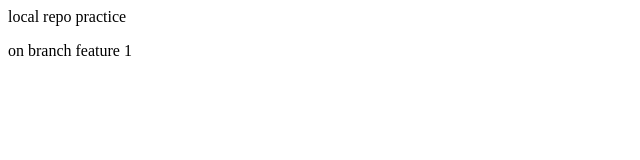
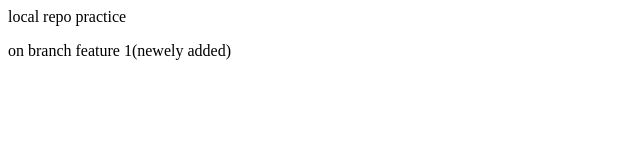
Before and after one commit to Devops-ak25/misty, a plain HTML site: page index.html in a window 1280 px wide. Shown: the full height of the page, 0-640 px from the left. Drawn offline with Linux system fonts and the light colour scheme.

Commit message:
newely added

```diff
--- a/index.html
+++ b/index.html
@@ -1,2 +1,2 @@
 <p>local repo practice</p>
-<p>on branch  feature 1</p>
+<p>on branch  feature 1(newely added)</p>
```
